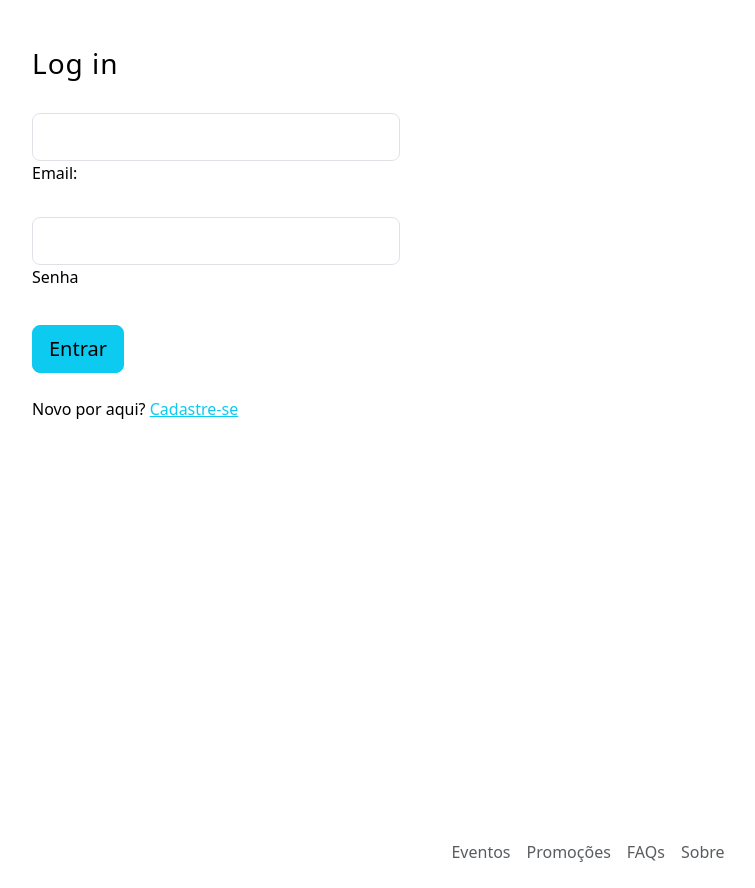
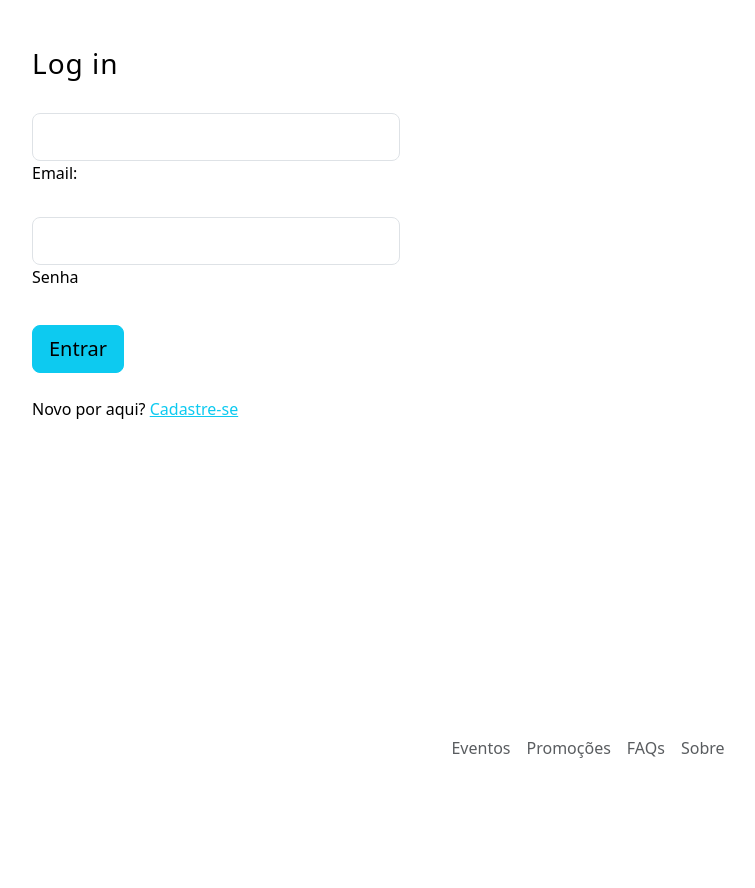
Before and after one commit to lippekstro/projeto_47, a PHP site: page /views/admin/login.php in a window 1280 px wide. Shown: the part 57-945 px from the top of the page, without its empty margins (52-807 px from the left). After the commit the page ends 815 px from the top, so only its background shows below. Run offline with PHP 8.4, Linux system fonts and the light colour scheme.

Commit message:
Update login.php

```diff
--- a/views/admin/login.php
+++ b/views/admin/login.php
@@ -1,7 +1,7 @@
 <?php
 require_once $_SERVER['DOCUMENT_ROOT'] . '/projeto_47/templates/cabecalho.php';
 ?>
-<section class="vh-100">
+<section>
   <div class="container-fluid">
     <div class="row">
       <div class="col-sm-6 text-black">
```
